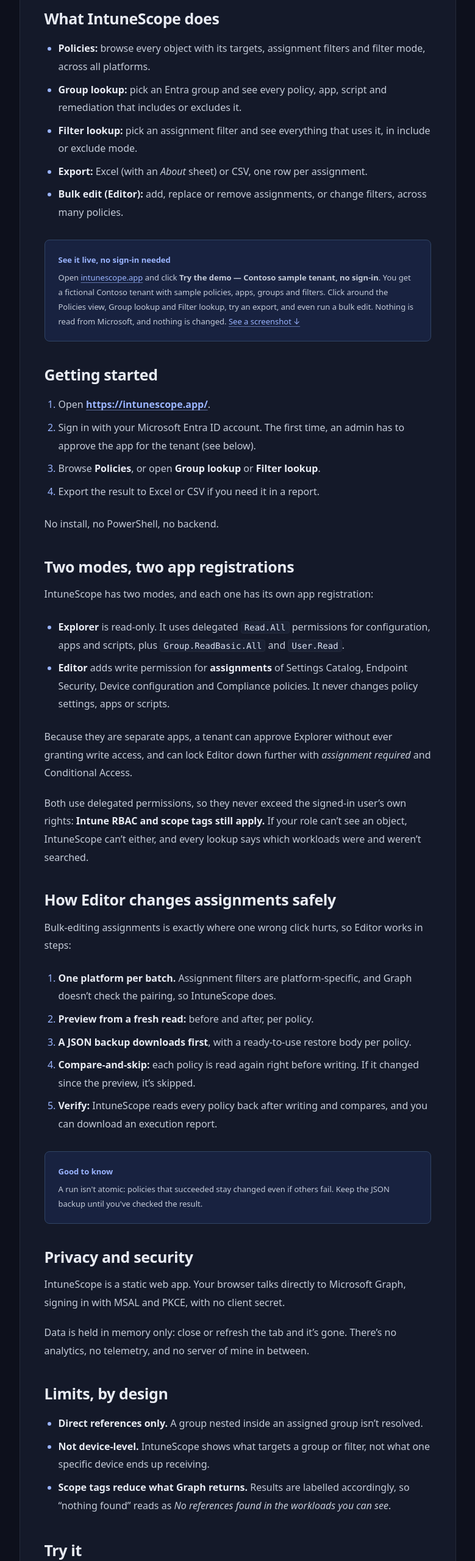
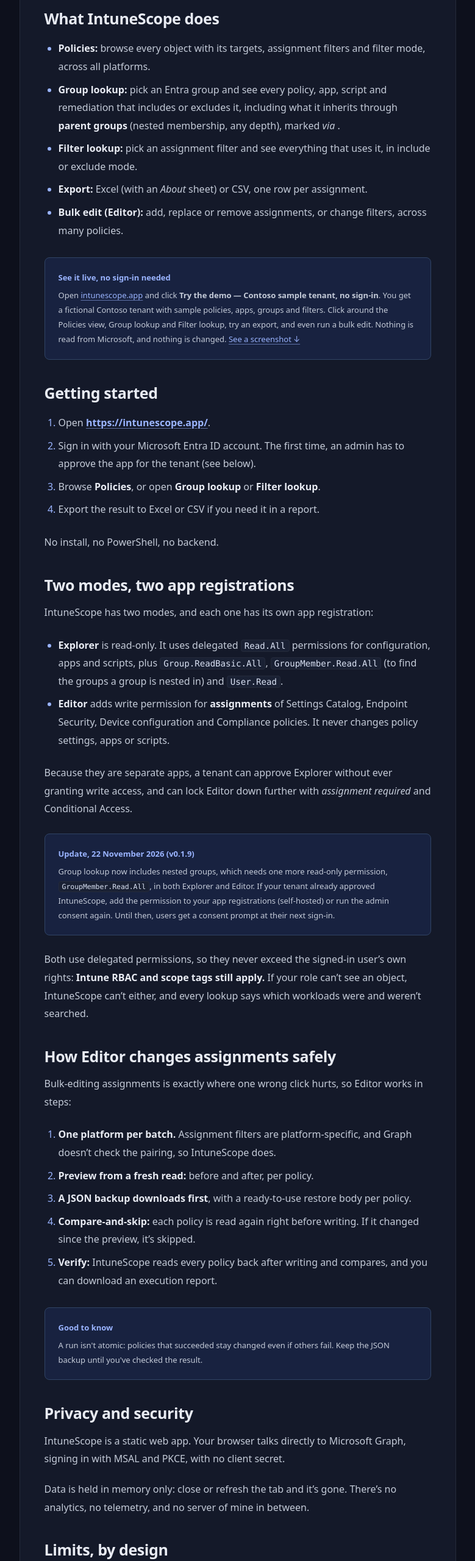
Before and after one commit to Simsen/simsenblog, an Astro site: page /2026/11/21/introducing-intunescope in a window 1280 px wide. Shown: the part 2400-4960 px from the top of the page at 61% size, without its empty margins (93-872 px from the left). Built offline with nearby package versions, Linux system fonts and the light colour scheme; Astro itself is replaced by a stand-in of ours.

Commit message:
IntuneScope post: nested groups and GroupMember.Read.All (v0.1.9)
Co-Authored-By: Claude Opus 5.5 <noreply@anthropic.com>

```diff
--- a/src/content/blog/introducing-intunescope.md
+++ b/src/content/blog/introducing-intunescope.md
@@ -61,7 +61,7 @@ A free, open-source web app that loads every policy, app and script in your tena
 ## What IntuneScope does
 
 -   **Policies:** browse every object with its targets, assignment filters and filter mode, across all platforms.
--   **Group lookup:** pick an Entra group and see every policy, app, script and remediation that includes or excludes it.
+-   **Group lookup:** pick an Entra group and see every policy, app, script and remediation that includes or excludes it, including what it inherits through **parent groups** (nested membership, any depth), marked *via <parent>*.
 -   **Filter lookup:** pick an assignment filter and see everything that uses it, in include or exclude mode.
 -   **Export:** Excel (with an *About* sheet) or CSV, one row per assignment.
 -   **Bulk edit (Editor):** add, replace or remove assignments, or change filters, across many policies.
@@ -81,10 +81,12 @@ No install, no PowerShell, no backend.
 
 IntuneScope has two modes, and each one has its own app registration:
 
--   **Explorer** is read-only. It uses delegated `Read.All` permissions for configuration, apps and scripts, plus `Group.ReadBasic.All` and `User.Read`.
+-   **Explorer** is read-only. It uses delegated `Read.All` permissions for configuration, apps and scripts, plus `Group.ReadBasic.All`, `GroupMember.Read.All` (to find the groups a group is nested in) and `User.Read`.
 -   **Editor** adds write permission for **assignments** of Settings Catalog, Endpoint Security, Device configuration and Compliance policies. It never changes policy settings, apps or scripts.
 
 Because they are separate apps, a tenant can approve Explorer without ever granting write access, and can lock Editor down further with *assignment required* and Conditional Access.
+
+<div class="note"><strong>Update, 22 November 2026 (v0.1.9)</strong>Group lookup now includes nested groups, which needs one more read-only permission, <code>GroupMember.Read.All</code>, in both Explorer and Editor. If your tenant already approved IntuneScope, add the permission to your app registrations (self-hosted) or run the admin consent again. Until then, users get a consent prompt at their next sign-in.</div>
 
 Both use delegated permissions, so they never exceed the signed-in user's own rights: **Intune RBAC and scope tags still apply.** If your role can't see an object, IntuneScope can't either, and every lookup says which workloads were and weren't searched.
 
@@ -108,7 +110,7 @@ Data is held in memory only: close or refresh the tab and it's gone. There's no
 
 ## Limits, by design
 
--   **Direct references only.** A group nested inside an assigned group isn't resolved.
+-   **Nested groups go upwards only.** Group lookup adds what a group inherits from its parent groups, but doesn't expand the groups nested inside it.
 -   **Not device-level.** IntuneScope shows what targets a group or filter, not what one specific device ends up receiving.
 -   **Scope tags reduce what Graph returns.** Results are labelled accordingly, so "nothing found" reads as *No references found in the workloads you can see*.
 
--- a/src/lib/tools.ts
+++ b/src/lib/tools.ts
@@ -38,7 +38,7 @@ const ALL_TOOLS: Tool[] = [
       'Intune shows assignments one policy at a time, but the question is usually the reverse: what does this group actually get, and where is this filter used? IntuneScope loads every policy, app and script with its assignments and answers that in seconds, straight from your browser.',
     features: [
       'Browse every policy, app and script with its targets, assignment filters and filter mode, across all platforms',
-      'Group lookup: pick an Entra group and see everything that includes or excludes it',
+      'Group lookup: pick an Entra group and see everything that includes or excludes it, including what it inherits through parent groups',
       'Filter lookup: see everything that uses an assignment filter, in include or exclude mode',
       'Export to Excel or CSV, one row per assignment',
       'Editor mode bulk-changes assignments with preview, JSON backup, compare-and-skip and verify',
```
